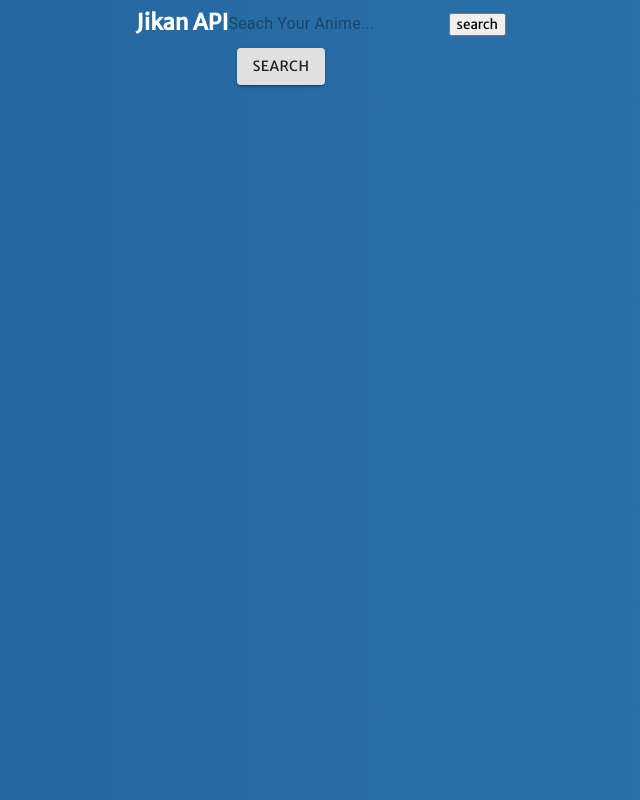
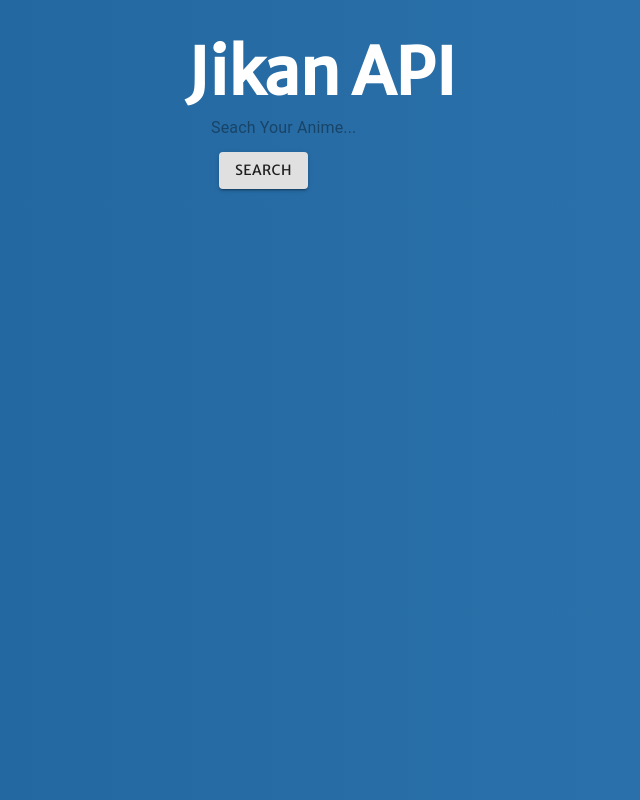
Before and after one commit to phaniankur/jikan-app, a React (Create React App) app: page / in a window 1280 px wide. Shown: the whole page, without its empty margins (319-959 px from the left). Built offline with nearby package versions, Linux system fonts and the light colour scheme.

Commit message:
Button Style Added

```diff
--- a/src/Components/Button.js
+++ b/src/Components/Button.js
@@ -15,7 +15,7 @@
 
   return (
     <div className={classes.root}>
-      <Button variant="contained">{value}</Button>
+      <Button type= 'submit' variant="contained">{value}</Button>
 
     </div>
   );
--- a/src/Components/JikanApp.js
+++ b/src/Components/JikanApp.js
@@ -39,22 +39,27 @@
         <Box
         //bgcolor='red'
         display='flex'
-        //flexDirection='column'
+        flexDirection='column'
         justifyContent='center'
+        alignItems='center'
+        mt='2rem'
         >
                 <Box
-                    fontSize='22px'
+                    fontSize='4rem'
                     fontWeight='bold'
                     color='white'
                     >
                         Jikan API
                 </Box>
                 <Box
-
+                display='flex'
+                // /flexDirection='row'
+                justifyContent='center'
+                alignItems='center'
                 >
                     <form onSubmit={handleClick}>
                         <InputBase required={true} type='text' placeholder='Seach Your Anime...' onChange={handleChange}/>
-                        <button >search</button>
+
                         <Button value='Search'/>
                     </form>
 
@@ -77,12 +82,12 @@
 
 
                 >
-                    { jikanData? jikanData.map((item, i)=>(
+                    {jikanData.map((item, i)=>(
 
                         <Card  key={i} image_url={item.image_url} title={item.title} url={item.url} />
 
                     ))
-                    :null }
+                    }
                     </Box>
 
 
```
